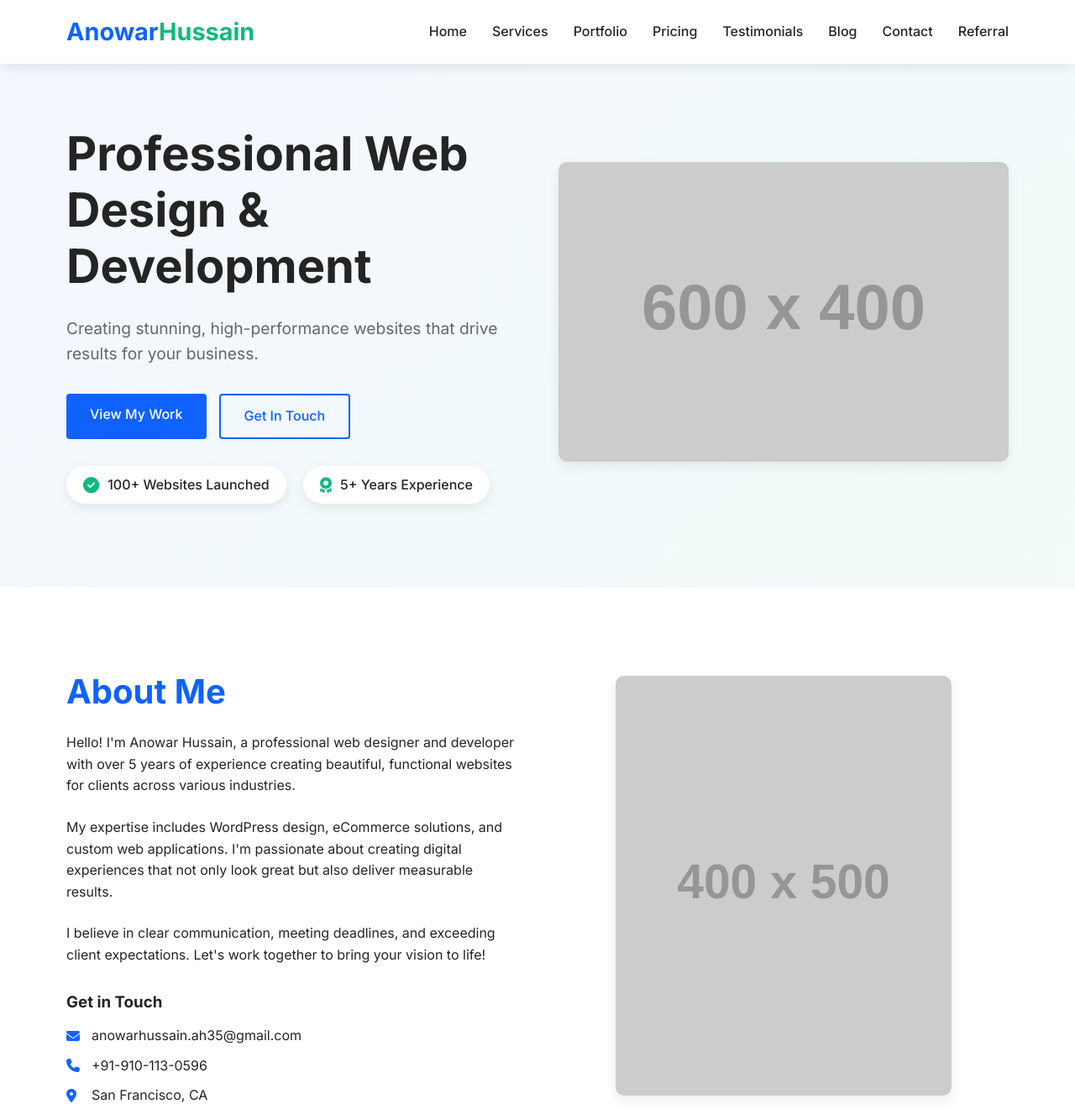
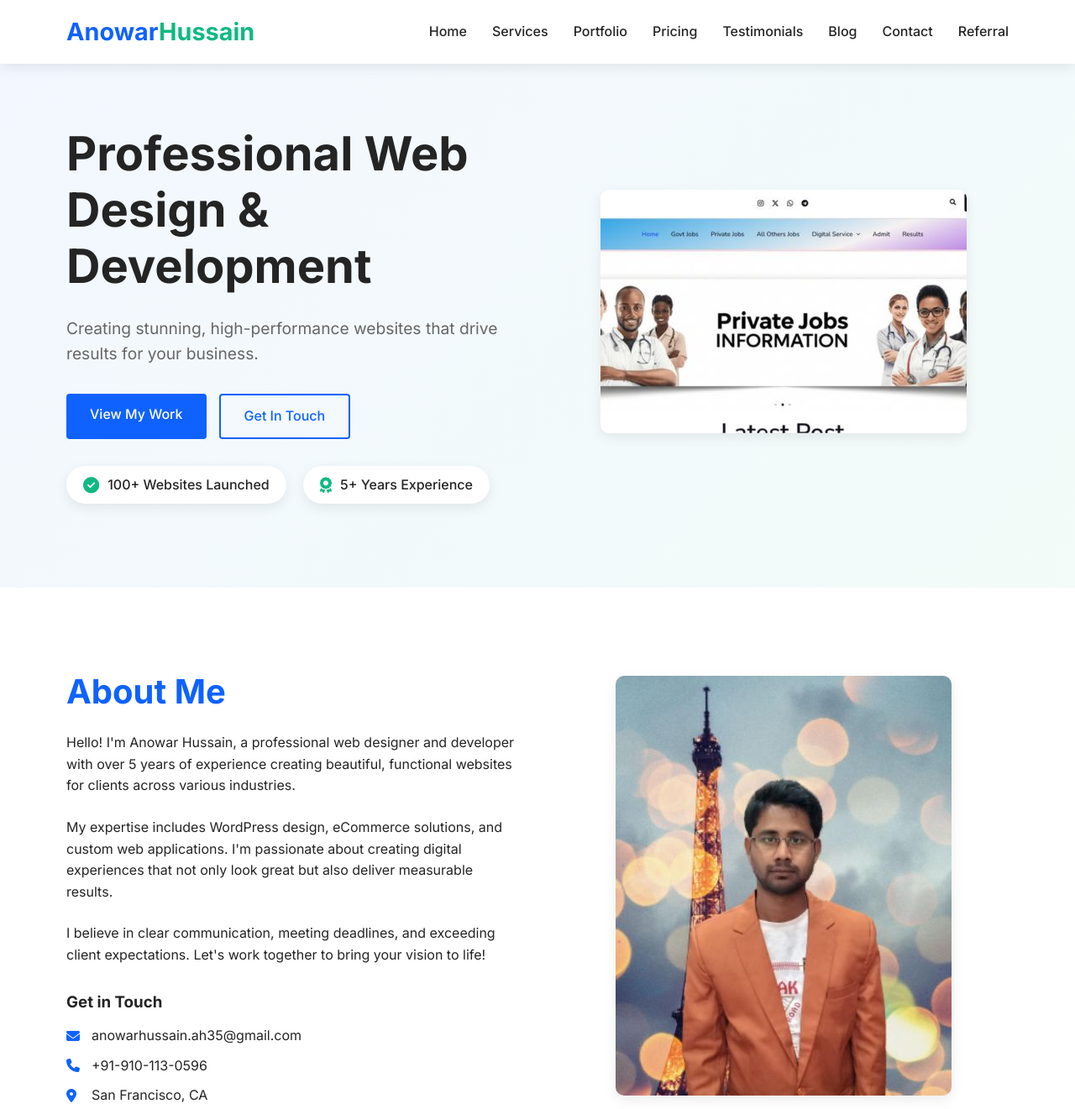
Before and after one commit to WpDesin/Professional-WordPress-Designer, a plain HTML site: page index.html in a window 1280 px wide. Shown: the top 1321 px of the page at 84% size. Drawn offline with Linux system fonts and the light colour scheme; placeholder pictures from the web are drawn by us.

Commit message:
Update index.html

```diff
--- a/index.html
+++ b/index.html
@@ -866,7 +866,7 @@
                 </div>
             </div>
             <div class="hero-image">
-                <img src="https://placehold.co/600x400/0f62fe/ffffff?text=Hero+Image" alt="Anowar Hussain - Web Designer">
+                <img src="myphoto.jpg" alt="Anowar Hussain - Web Designer">
             </div>
         </div>
     </section>
@@ -898,7 +898,7 @@
                 </div>
             </div>
             <div class="about-image">
-                <img src="https://placehold.co/400x500/10b981/ffffff?text=Anowar+Hussain" alt="Anowar Hussain">
+                <img src="mypic.jpg" alt="Anowar Hussain">
             </div>
         </div>
     </section>
```
